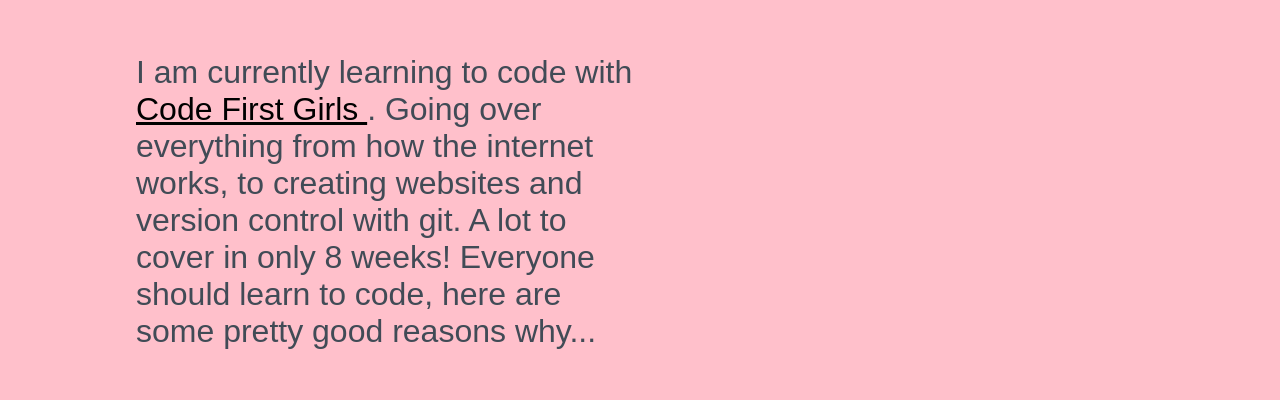
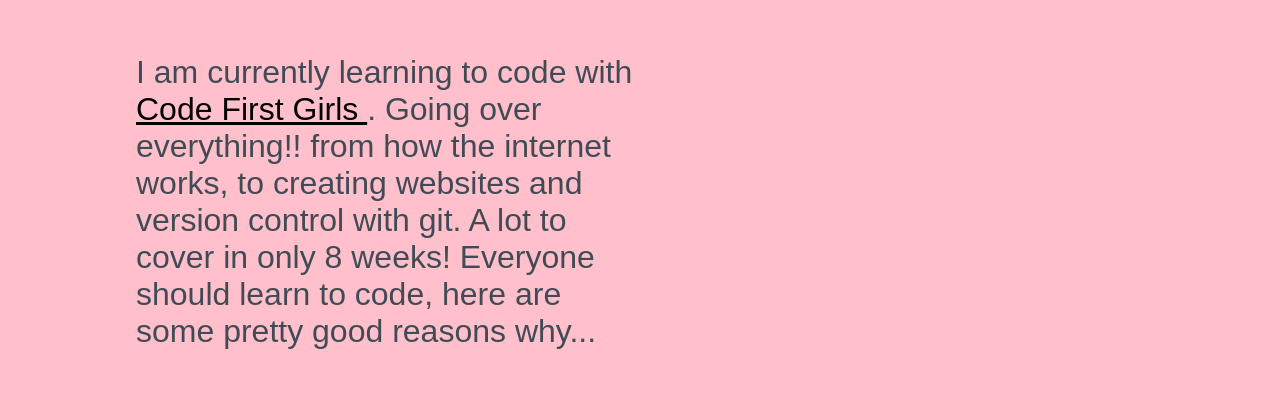
Before and after one commit to ingie44/beginners-week-one-master, a plain HTML site: page index.html in a window 1280 px wide. Shown: the part 880-1280 px from the top of the page. Drawn offline with Linux system fonts and the light colour scheme.

Commit message:
Put some !! after "everything"
basically a test

```diff
--- a/index.html
+++ b/index.html
@@ -14,7 +14,7 @@
       <img src="duck.jpg" alt="A picture of a duck." width="200px">
     </div>
      <div>
-       <p>I am currently learning to code with <a href="codefirstgirls.org">  Code First Girls </a>. Going over everything from how the
+       <p>I am currently learning to code with <a href="codefirstgirls.org">  Code First Girls </a>. Going over everything!! from how the
         internet works, to creating websites and version control with git. A lot to cover in only 8 weeks!
         Everyone should learn to code, here are some pretty good reasons why...</p>
       <p></p>
```
